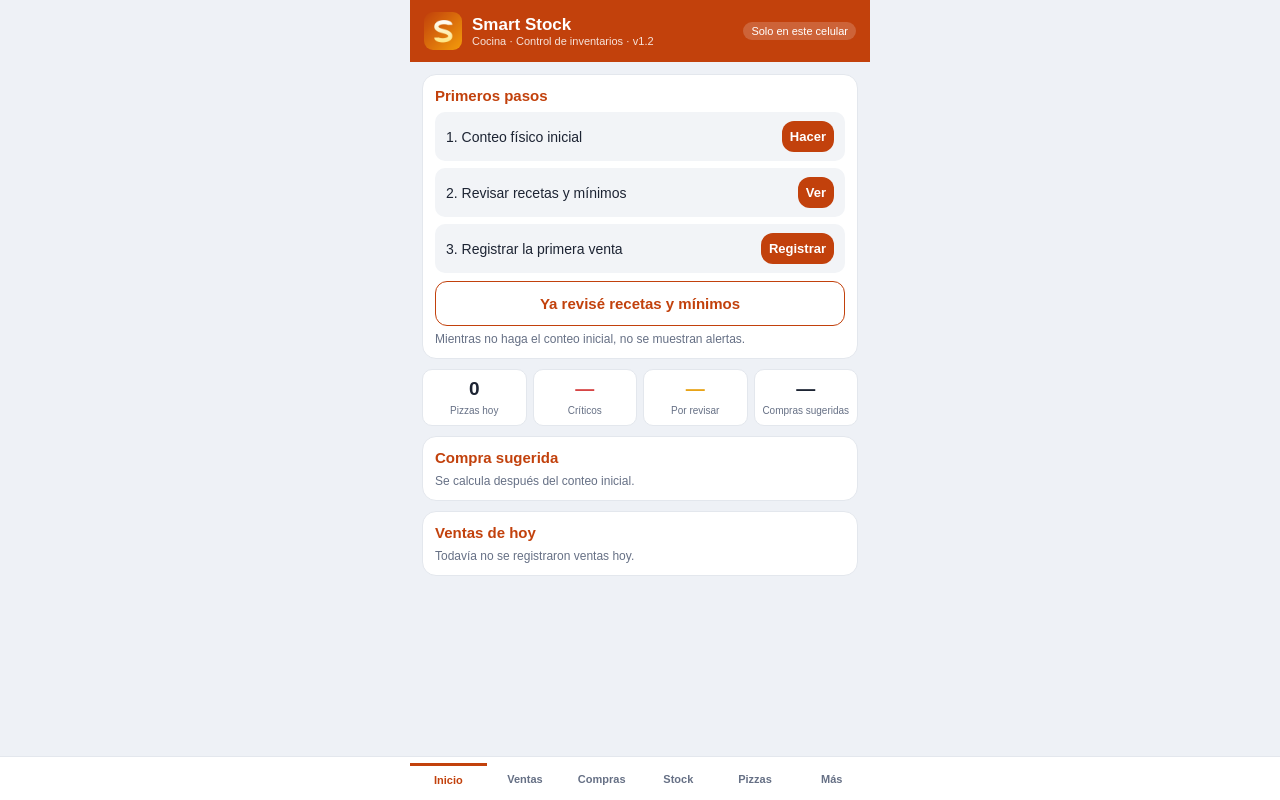
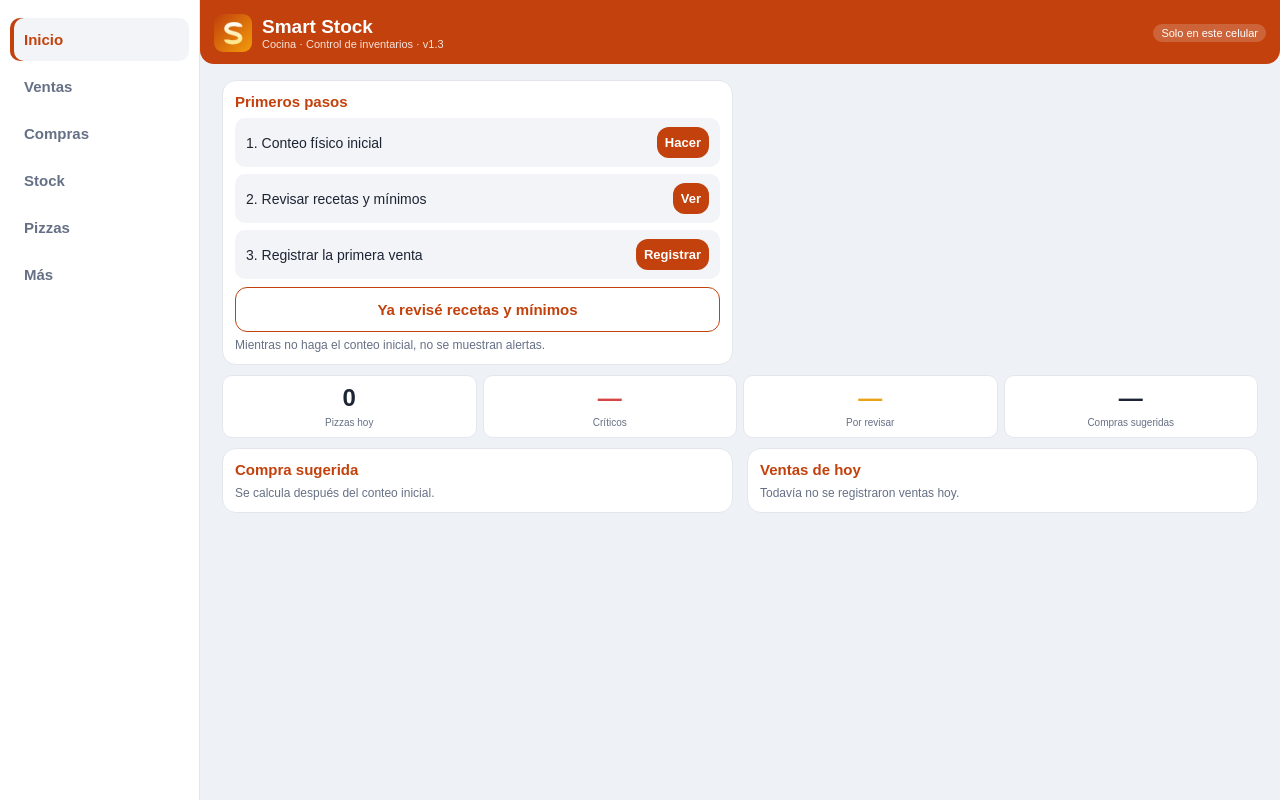
Before and after one commit to 75824889-bq/smartstock-cocina, a plain HTML site: page index.html in a window 1280 px wide. Drawn offline with Linux system fonts and the light colour scheme.

Commit message:
Add files via upload

```diff
--- a/index.html
+++ b/index.html
@@ -38,13 +38,26 @@ input[type=number]{text-align:right}label{font-size:12px;color:var(--mute);displ
 .tabs{position:fixed;left:0;right:0;bottom:0;background:var(--card);border-top:1px solid var(--line);padding:6px 4px calc(6px + env(safe-area-inset-bottom,0px))}.tabs div{max-width:460px;margin:0 auto;display:flex}.tabs button{flex:1;border:0;background:transparent;color:var(--mute);font-size:11px;padding:8px 0;font-weight:bold;font-family:inherit}.tabs button.on{color:var(--navy);border-top:3px solid var(--navy)}
 #upd{position:fixed;left:12px;right:12px;bottom:calc(66px + env(safe-area-inset-bottom,0px));max-width:436px;margin:0 auto;background:var(--navy);color:#fff;border-radius:12px;padding:10px 12px;font-size:13px;display:none;align-items:center;justify-content:space-between;gap:10px;box-shadow:0 4px 14px rgba(0,0,0,.3)}#upd.on{display:flex}#upd button{border:0;border-radius:8px;background:#fff;color:var(--navy);font-weight:bold;padding:8px 12px;font-size:13px;font-family:inherit}
 #toast{position:fixed;left:50%;transform:translateX(-50%);bottom:76px;background:#222;color:#fff;padding:9px 14px;border-radius:20px;font-size:13px;opacity:0;pointer-events:none;transition:opacity .25s;max-width:90%;text-align:center}#toast.on{opacity:1}
+@media (min-width:900px){
+body{padding-left:200px}
+.wrap{max-width:1080px;margin:0 auto;padding:0 22px 40px}
+.top{margin:0 -22px 16px;border-radius:0 0 14px 14px;padding-top:14px}.top h1{font-size:19px}
+.tabs{right:auto;top:0;bottom:0;width:200px;border-top:0;border-right:1px solid var(--line);padding:18px 10px}
+.tabs div{max-width:none;flex-direction:column;gap:4px}
+.tabs button{text-align:left;font-size:15px;padding:13px 14px;border-radius:10px;border-top:0}
+.tabs button.on{border-top:0;background:var(--soft);box-shadow:inset 4px 0 0 var(--navy)}
+#app{display:grid;grid-template-columns:repeat(auto-fit,minmax(420px,1fr));gap:0 14px;align-items:start}
+#app>.kpis,#app>.msg,#app>.seg,#app>.btn{grid-column:1/-1}
+.kpi b{font-size:24px}
+#upd{left:216px;right:16px;max-width:560px;bottom:16px}#toast{bottom:20px;left:calc(50% + 100px)}
+}
 </style>
 </head>
 <body>
 <div class="wrap"><div class="top"><div style="display:flex;align-items:center;gap:10px"><img src="icon-192.png" alt="" width="38" height="38" style="border-radius:9px"><div><h1>Smart Stock</h1><small>Cocina · Control de inventarios · v<span id="ver"></span></small></div></div><span class="mode" id="mode"></span></div><div id="app"></div></div>
 <nav class="tabs"><div id="tabs"></div></nav><div id="upd"><span>Hay una versión nueva de Smart Stock Cocina.</span><button onclick="location.reload()">Actualizar</button></div><div id="toast"></div>
 <script>
-var VER="1.2",NOV=[["1.2","Carta real de pizzas (13 pizzas con sus precios y medidas), precio de venta por pizza con su ganancia sobre ingredientes, y gráfico de ventas por día en la pestaña Ventas (en pizzas o en soles)."],["1.1","Facturas completas (editar, anular, filtros, exportar CSV, foto comprimida, vencimiento informativo, precios con o sin IGV); mermas y diferencias del conteo; editar y anular ventas; primeros pasos guiados; compra rápida; compartir la compra por WhatsApp; días que alcanza cada insumo; platos propios; recordatorio de copia semanal."],["1.0","Primera versión de Smart Stock Cocina: tres pizzas con recetas editables, ventas, stock con semáforo, compra sugerida, facturas de compra, conteo físico, respaldo y aviso de versión nueva."]];
+var VER="1.3",NOV=[["1.3","Vista ancha para computadora: menú lateral y tarjetas en dos columnas. En el celular se ve igual que antes."],["1.2","Carta real de pizzas (13 pizzas con sus precios y medidas), precio de venta por pizza con su ganancia sobre ingredientes, y gráfico de ventas por día en la pestaña Ventas (en pizzas o en soles)."],["1.1","Facturas completas (editar, anular, filtros, exportar CSV, foto comprimida, vencimiento informativo, precios con o sin IGV); mermas y diferencias del conteo; editar y anular ventas; primeros pasos guiados; compra rápida; compartir la compra por WhatsApp; días que alcanza cada insumo; platos propios; recordatorio de copia semanal."],["1.0","Primera versión de Smart Stock Cocina: tres pizzas con recetas editables, ventas, stock con semáforo, compra sugerida, facturas de compra, conteo físico, respaldo y aviso de versión nueva."]];
 var DEF={t0:0,igv:.18,pvs:[],rev:false,bk:"",ins:[
 {id:"queso",n:"Queso mozzarella",u:"kg",c:1.5,seg:.5,lt:1,cov:3,pr:28,s0:0},{id:"masa",n:"Masa de pizza",u:"kg",c:3,seg:0,lt:1,cov:3,pr:4,s0:0},{id:"salsa",n:"Salsa de tomate",u:"kg",c:.8,seg:.2,lt:1,cov:3,pr:8,s0:0},{id:"jamon",n:"Jamón",u:"kg",c:.5,seg:.1,lt:1,cov:3,pr:32,s0:0},{id:"pina",n:"Piña en trozos",u:"kg",c:.3,seg:.1,lt:1,cov:3,pr:5,s0:0},{id:"pepp",n:"Pepperoni",u:"kg",c:.35,seg:.1,lt:1,cov:3,pr:45,s0:0},{id:"oreg",n:"Orégano",u:"kg",c:.03,seg:.01,lt:1,cov:3,pr:40,s0:0},{id:"aceite",n:"Aceite de oliva",u:"L",c:.3,seg:.1,lt:1,cov:3,pr:18,s0:0},{id:"aceit",n:"Aceitunas negras",u:"kg",c:.15,seg:.05,lt:1,cov:3,pr:20,s0:0}],
 pz:[{id:"amer",n:"Pizza americana",d:"Jamón y queso",r:{masa:.25,salsa:.08,queso:.12,jamon:.06,oreg:.002,aceite:.01,aceit:.02}},{id:"hawa",n:"Pizza hawaiana",d:"Jamón y piña",r:{masa:.25,salsa:.08,queso:.12,jamon:.05,pina:.06,oreg:.002,aceite:.01}},{id:"pepp",n:"Pizza de pepperoni",d:"Pepperoni y queso",r:{masa:.25,salsa:.08,queso:.12,pepp:.06,oreg:.002,aceite:.01}}]};
--- a/sw.js
+++ b/sw.js
@@ -1,5 +1,5 @@
 /* Smart Stock - service worker. Cambie V en cada versión nueva. */
-var V="smartstock-cocina-1.2";
+var V="smartstock-cocina-1.3";
 var FILES=["./","index.html","manifest.webmanifest","icon-192.png","icon-512.png","apple-touch-icon.png","logo-horizontal.png"];
 self.addEventListener("install",function(e){e.waitUntil(caches.open(V).then(function(c){return c.addAll(FILES)}));self.skipWaiting()});
 self.addEventListener("activate",function(e){e.waitUntil(caches.keys().then(function(ks){return Promise.all(ks.filter(function(k){return k!=V}).map(function(k){return caches.delete(k)}))}));self.clients.claim()});
```
